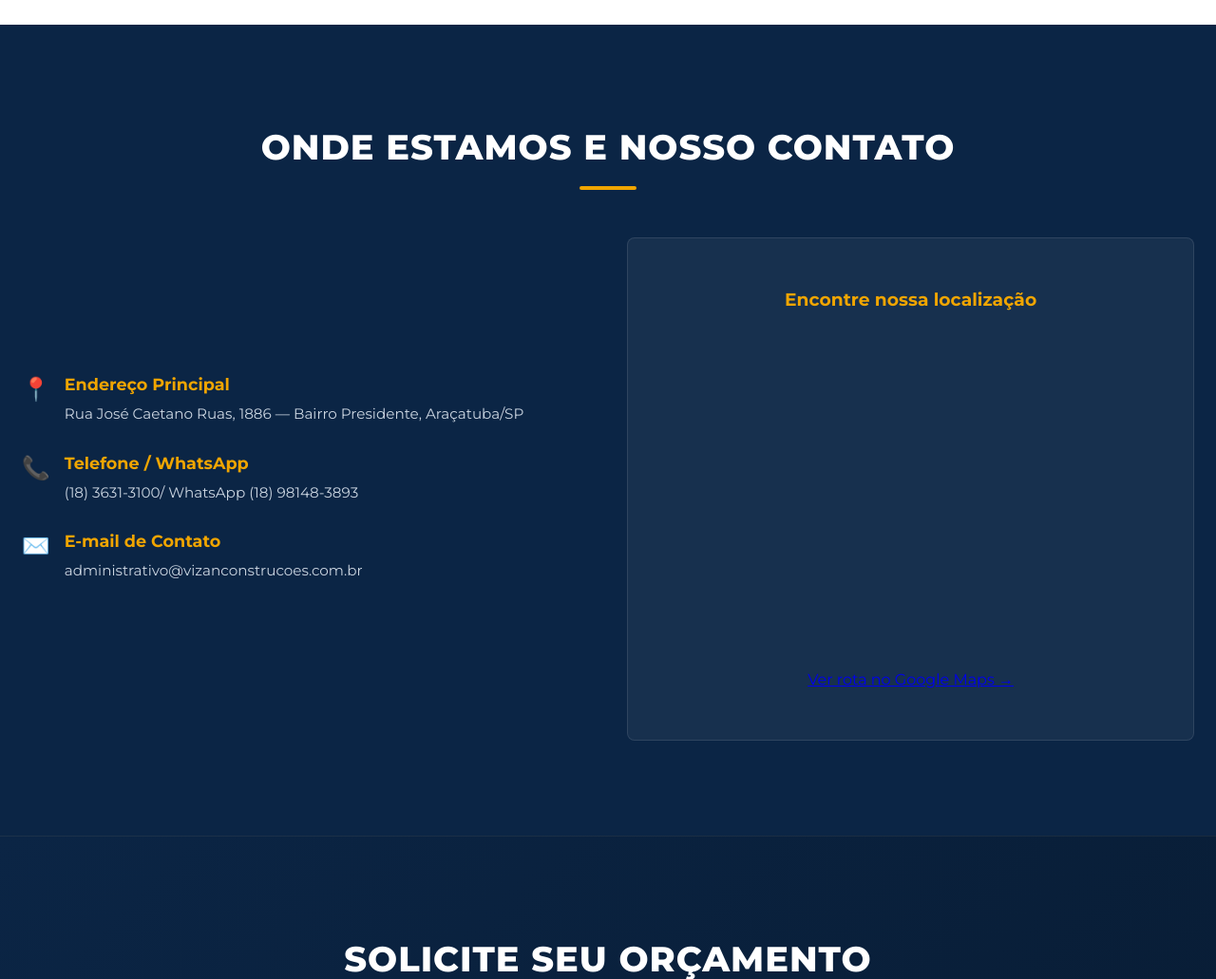
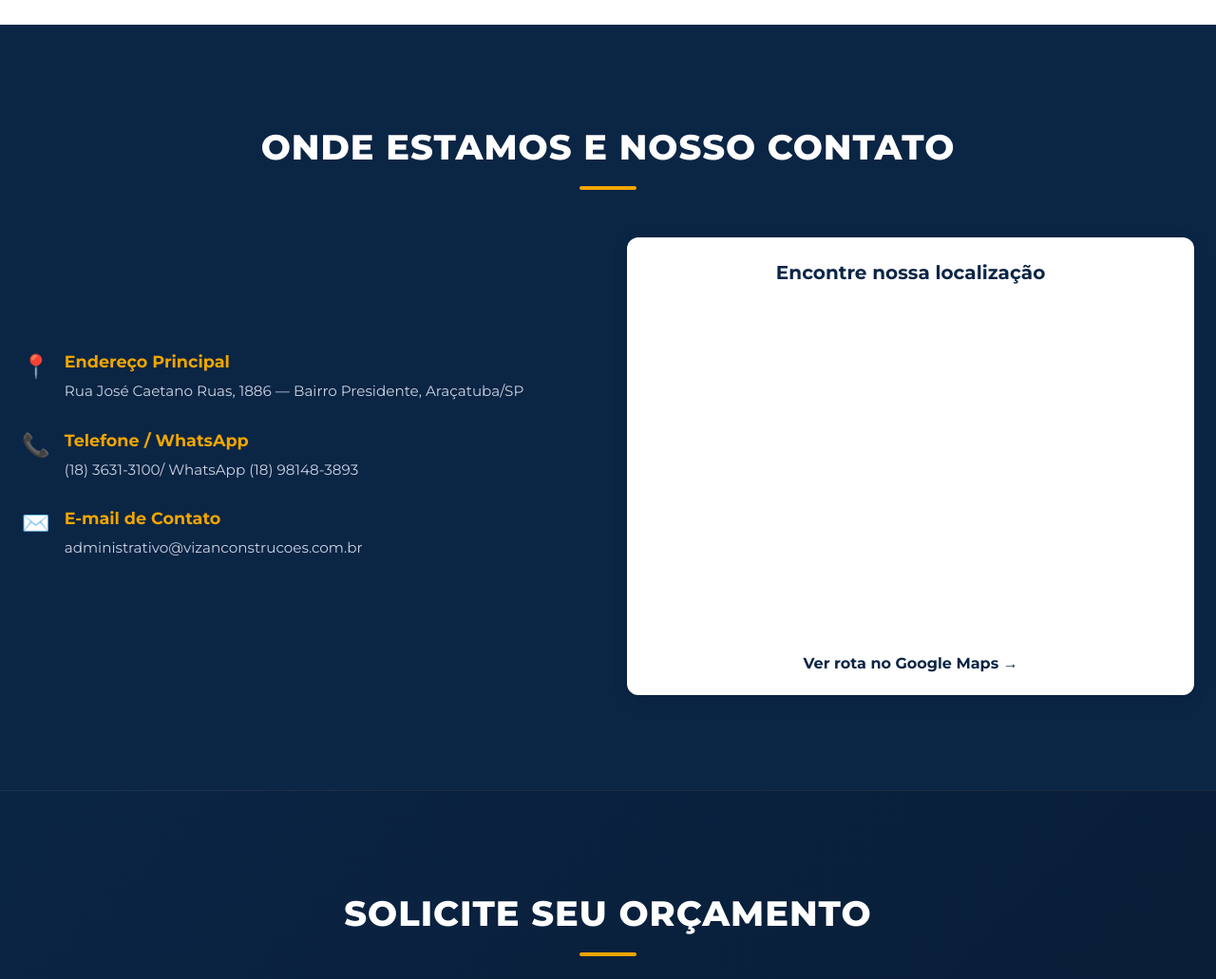
Before and after one commit to Camissss15/vizanengenhariaconstrutora, a PHP site: page / in a window 1280 px wide. Shown: the part 2430-3461 px from the top of the page at 95% size. Run offline with PHP 8.4, Linux system fonts and the light colour scheme; data comes from the database, SQL or seed files in the repository; data that the repository does not hold is empty; some libraries are stand-ins or nearby versions.

Commit message:
Update vizane.css

```diff
--- a/vizane.css
+++ b/vizane.css
@@ -1075,3 +1075,42 @@ html {
     .contato-form-container { padding: 25px 18px; }
     .contato-descricao { margin-bottom: 24px; }
 }
+
+/* =========================================
+   MAPA - LOCALIZAÇÃO DA EMPRESA
+   ========================================= */
+
+.mapa-localizacao {
+    width: 100%;
+    overflow: hidden;
+    border-radius: 12px;
+    background: #ffffff;
+    padding: 20px;
+    box-shadow: 0 5px 20px rgba(0, 0, 0, 0.08);
+}
+
+.mapa-localizacao h3 {
+    color: #0b2545;
+    margin-bottom: 18px;
+    font-size: 20px;
+}
+
+.mapa-localizacao iframe {
+    display: block;
+    width: 100%;
+    height: 350px;
+    border-radius: 8px;
+}
+
+.mapa-link {
+    display: inline-block;
+    margin-top: 15px;
+    color: #0b2545;
+    font-weight: 700;
+    text-decoration: none;
+    transition: 0.3s;
+}
+
+.mapa-link:hover {
+    color: #f0a500;
+}
```
